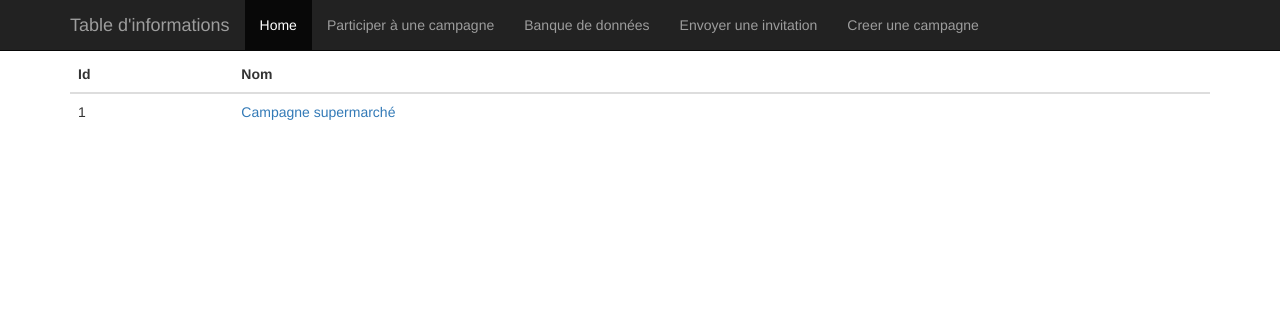
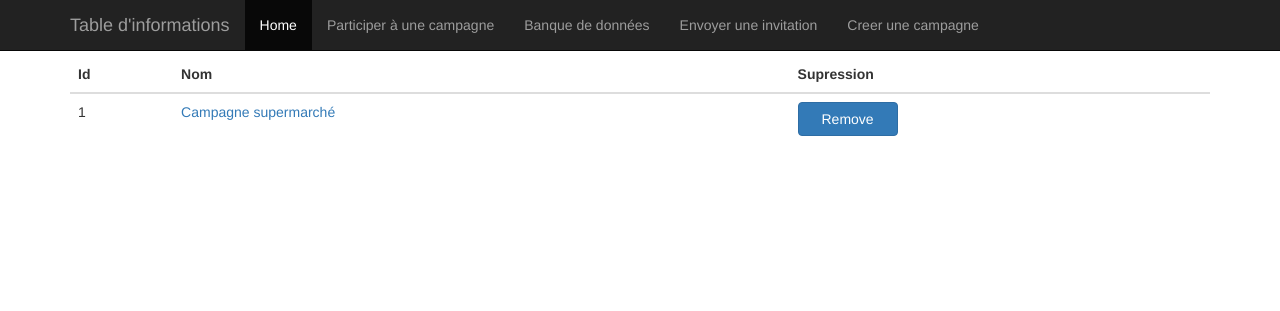
Before and after one commit to lamarmiton/Information_Table, a Flask app: page /Campagne in a window 1280 px wide. Shown: the top 311 px of the page. Run offline with Flask 2, Linux system fonts and the light colour scheme; data comes from the database, SQL or seed files in the repository; some libraries are stand-ins or nearby versions.

Commit message:
Ajout du bouton de supression
Ajout du bouton de supression

```diff
--- a/templates/Campagne.html
+++ b/templates/Campagne.html
@@ -8,6 +8,7 @@
 			<tr>
 				<th>Id</th>
 				<th>Nom</th>
+				<th>Supression</th>
 			</tr>
 		</thead>
 		{# Affichage de la liste ds campagnes #}
@@ -17,6 +18,7 @@
 				<td>{{row["id"]}}</td>
 				{#L'id de la campagne selectionée est passé par la fonction url_for #}
 				<td><a href={{ url_for('session',campagneId = row["id"])}}>{{row["nom"]}}</td>
+				<td> <button type="button" class="btn btn-primary" style = "width: 100px" href={{ url_for('delete',campagneid = row["id"])}} > Remove </button> </td>
 				</tr>
 				{% endfor %}
 			</tbody>
```
